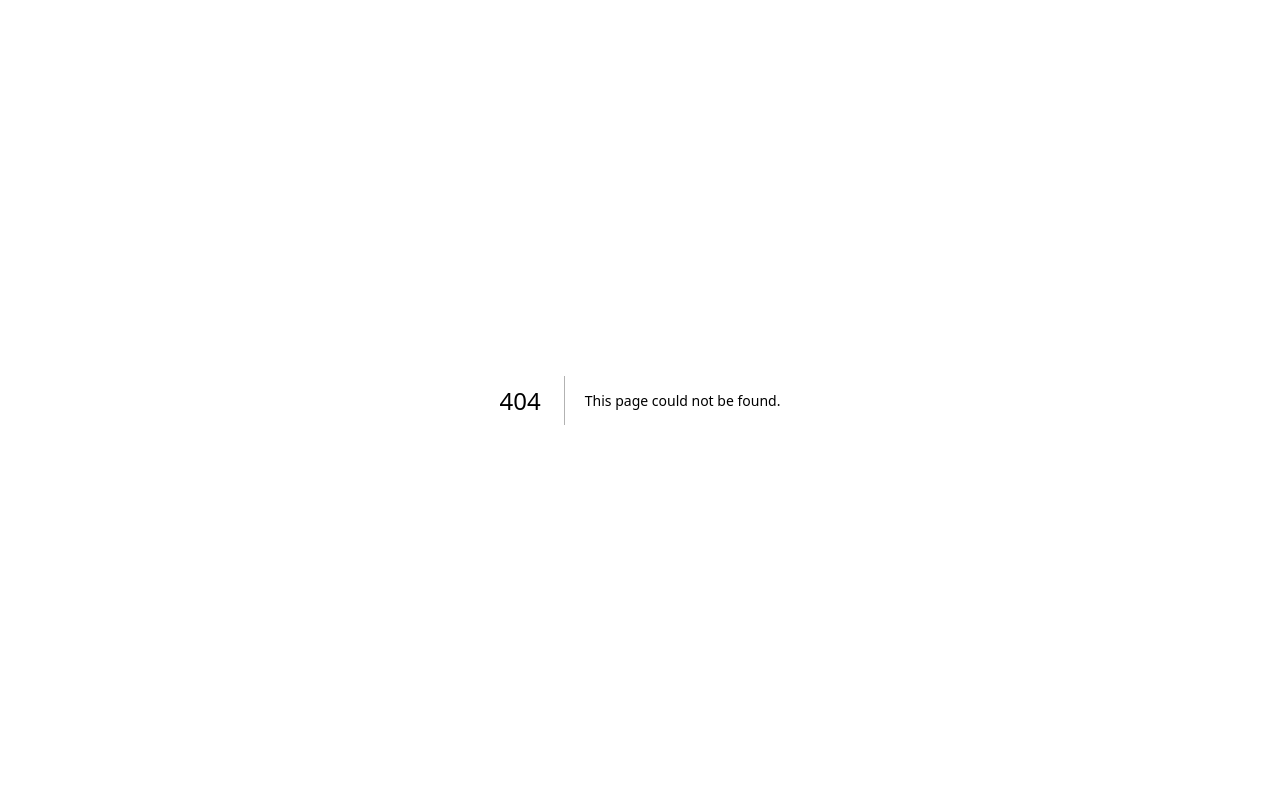
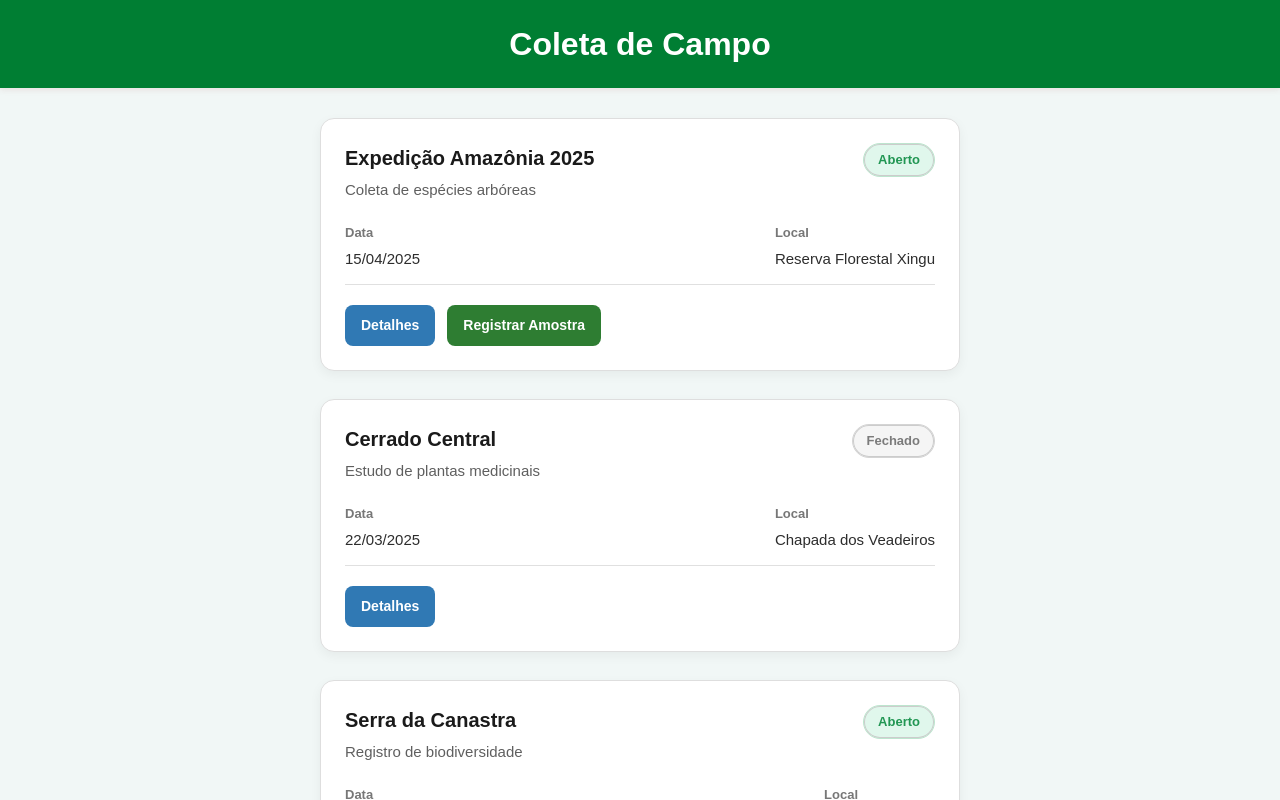
Before and after one commit to HugoOkumura/Coleta_de_Campo_Herbario, a Next.js app in the folder frontend/: page /expedicoes in a window 1280 px wide. Before the commit this address had no page. Shown: the top 800 px of the page. Built offline with nearby package versions, Linux system fonts and the light colour scheme.

Commit message:
colocando uma segunda tela de listagem em /expedicoes

```diff
--- /dev/null
+++ b/frontend/app/components/ExpedicaoCard.css
@@ -0,0 +1,109 @@
+.exp-card {
+  background: #ffffff;
+  border: 1px solid #dedede;
+  border-radius: 14px;
+  padding: 24px;
+  max-width: 640px;
+  margin: 28px auto;
+  box-shadow: 0 4px 12px rgba(0, 0, 0, 0.05);
+  transition: all 0.25s ease;
+}
+
+.exp-card:hover {
+  transform: translateY(-3px);
+  box-shadow: 0 8px 20px rgba(0, 0, 0, 0.08);
+}
+
+.exp-header {
+  display: flex;
+  justify-content: space-between;
+  align-items: flex-start;
+}
+
+.exp-header h2 {
+  margin: 0;
+  font-size: 20px;
+  color: #1a1a1a;
+  font-weight: 600;
+}
+
+.exp-header p {
+  margin: 6px 0 0;
+  color: #5f5f5f;
+  font-size: 15px;
+}
+
+.badge {
+  font-size: 13px;
+  padding: 6px 14px;
+  border-radius: 20px;
+  font-weight: 600;
+  white-space: nowrap;
+  box-shadow: inset 0 0 0 1px #ccc;
+}
+
+.aberto {
+  background: #e0f7ec;
+  color: #219653;
+  border: 1px solid #bde5ce;
+}
+
+.fechado {
+  background: #f5f5f5;
+  color: #7b7b7b;
+  border: 1px solid #d4d4d4;
+}
+
+.exp-info {
+  display: flex;
+  justify-content: space-between;
+  margin-top: 18px;
+  padding-bottom: 14px;
+  border-bottom: 1px solid #e0e0e0;
+}
+
+.exp-info label {
+  font-size: 13px;
+  color: #777;
+  font-weight: 600;
+}
+
+.exp-info p {
+  margin: 4px 0 0;
+  font-size: 15px;
+  color: #2d2d2d;
+}
+
+.exp-actions {
+  display: flex;
+  gap: 12px;
+  margin-top: 20px;
+}
+
+.btn {
+  padding: 10px 16px;
+  border: none;
+  border-radius: 8px;
+  font-size: 14px;
+  font-weight: 600;
+  cursor: pointer;
+  transition: background 0.2s ease;
+}
+
+.btn-detalhes {
+  background: #3079b4;
+  color: #ffffff;
+}
+
+.btn-detalhes:hover {
+  background: #265f9d;
+}
+
+.btn-verde {
+  background: #2e7d32;
+  color: white;
+}
+
+.btn-verde:hover {
+  background: #27662b;
+}
--- /dev/null
+++ b/frontend/app/components/ExpedicaoCard.jsx
@@ -0,0 +1,46 @@
+import React from 'react';
+import './ExpedicaoCard.css';
+
+export default function ExpedicaoCard({
+  titulo,
+  descricao,
+  data,
+  local,
+  status,
+  onDetalhes,
+  onRegistrar
+}) {
+  const isAberto = status === 'Aberto';
+
+  return (
+    <div className="exp-card">
+      <div className="exp-header">
+        <div>
+          <h2>{titulo}</h2>
+          <p>{descricao}</p>
+        </div>
+        <span className={`badge ${isAberto ? 'aberto' : 'fechado'}`}>{status}</span>
+      </div>
+
+      <div className="exp-info">
+        <div>
+          <label>Data</label>
+          <p>{data}</p>
+        </div>
+        <div>
+          <label>Local</label>
+          <p>{local}</p>
+        </div>
+      </div>
+
+      <div className="exp-actions">
+        <button className="btn btn-detalhes" onClick={onDetalhes}>Detalhes</button>
+        {isAberto && (
+          <button className="btn btn-verde" onClick={onRegistrar}>
+            Registrar Amostra
+          </button>
+        )}
+      </div>
+    </div>
+  );
+}
--- a/frontend/app/expedicao/nova/page.js
+++ /dev/null
@@ -1,7 +0,0 @@
-
-
-export default function Expedicao(){
-    return (
-        <div><h1>Hello, World!</h1></div>
-    )
-}
--- /dev/null
+++ b/frontend/app/expedicoes/page.css
@@ -0,0 +1,111 @@
+.expedicao-card {
+  background: #ffffff;
+  border-radius: 12px;
+  padding: 24px;
+  margin: 24px auto;
+  width: 90%;
+  max-width: 640px;
+  box-shadow: 0 4px 12px rgba(0, 0, 0, 0.06);
+  transition: transform 0.2s ease;
+}
+
+.expedicao-card:hover {
+  transform: translateY(-2px);
+}
+
+.expedicao-card.aberto {
+  border-left: 5px solid #1db954;
+}
+
+.expedicao-card.fechado {
+  border-left: 5px solid #888;
+}
+
+.cabecalho {
+  display: flex;
+  justify-content: space-between;
+  align-items: flex-start;
+  margin-bottom: 12px;
+}
+
+.titulo h2 {
+  margin: 0;
+  font-size: 20px;
+  color: #222;
+}
+
+.titulo p {
+  margin: 4px 0 0;
+  color: #666;
+  font-size: 14px;
+}
+
+.status {
+  font-size: 12px;
+  padding: 6px 14px;
+  border-radius: 20px;
+  font-weight: 600;
+}
+
+.verde {
+  background: #e6fce9;
+  color: #1db954;
+}
+
+.cinza {
+  background: #f1f1f1;
+  color: #555;
+}
+
+.info {
+  display: flex;
+  justify-content: space-between;
+  margin-top: 16px;
+  padding-bottom: 12px;
+  border-bottom: 1px solid #eee;
+}
+
+.info label {
+  font-weight: bold;
+  font-size: 13px;
+  color: #444;
+}
+
+.info p {
+  margin: 2px 0 0;
+  color: #333;
+}
+
+.botoes {
+  display: flex;
+  gap: 10px;
+  margin-top: 16px;
+}
+
+.btn {
+  padding: 10px 16px;
+  border: none;
+  border-radius: 8px;
+  font-weight: 600;
+  cursor: pointer;
+  font-size: 14px;
+  transition: background 0.2s ease;
+}
+
+.detalhes {
+  background-color: #5b2eff;
+  color: white;
+}
+
+.detalhes:hover {
+  background-color: #4a24d3;
+}
+
+.registrar {
+  background-color: #1db954;
+  color: white;
+}
+
+.registrar:hover {
+  background-color: #169c47;
+}
--- /dev/null
+++ b/frontend/app/expedicoes/page.jsx
@@ -0,0 +1,69 @@
+'use client';
+
+import React from 'react';
+import { useRouter } from 'next/navigation';
+import ExpedicaoCard from '../components/ExpedicaoCard';
+
+export default function ExpedicoesPage() {
+  const router = useRouter();
+
+  return (
+    <div style={{ backgroundColor: '#f1f7f6', minHeight: '100vh'}}>
+      <header style={{
+  backgroundColor: '#007e33',
+  padding: '20px 0',
+  boxShadow: '0 2px 6px rgba(143, 45, 45, 0.1)',
+  marginBottom: '30px'
+}}>
+  <h1 style={{
+    margin: 0,
+    textAlign: 'center',
+    color: 'white',
+    fontSize: '32px',
+    fontWeight: 'bold',
+    fontFamily: 'Arial, sans-serif'
+  }}>
+    Coleta de Campo
+  </h1>
+</header>
+
+      <ExpedicaoCard
+        titulo="Expedição Amazônia 2025"
+        descricao="Coleta de espécies arbóreas"
+        data="15/04/2025"
+        local="Reserva Florestal Xingu"
+        status="Aberto"
+        onDetalhes={() => router.push('/expedicoes/amazonia-2025')}
+        onRegistrar={() => alert('Registrar Amostra - Amazônia 2025')}
+      />
+
+      <ExpedicaoCard
+        titulo="Cerrado Central"
+        descricao="Estudo de plantas medicinais"
+        data="22/03/2025"
+        local="Chapada dos Veadeiros"
+        status="Fechado"
+        onDetalhes={() => router.push('/expedicoes/cerrado-central')}
+      />
+
+      <ExpedicaoCard
+        titulo="Serra da Canastra"
+        descricao="Registro de biodiversidade"
+        data="10/05/2025"
+        local="Parque Nacional"
+        status="Aberto"
+        onDetalhes={() => router.push('/expedicoes/serra-da-canastra')}
+        onRegistrar={() => alert('Registrar Amostra - Serra da Canastra')}
+      />
+
+      <div style={{ textAlign: 'center', marginTop: '20px' }}>
+        <button
+          style={{ background: 'none', border: 'none', color: '#333', fontSize: '16px', cursor: 'pointer' }}
+          onClick={() => router.push('/expedicoes/nova')}
+        >
+          + Criar Nova Expedição
+        </button>
+      </div>
+    </div>
+  );
+}
```
Also changed, not shown: frontend/app/expedicao/edit/page.js (deleted), 1 other file (tests, documents, lock files or other folders).
